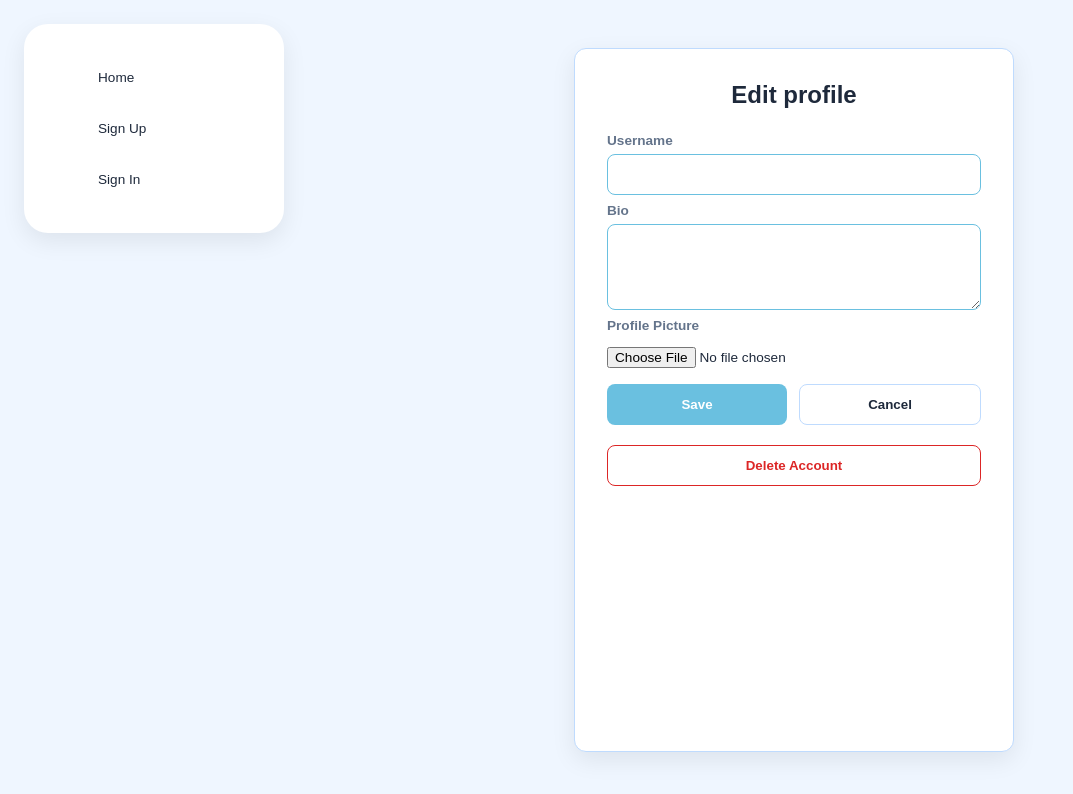
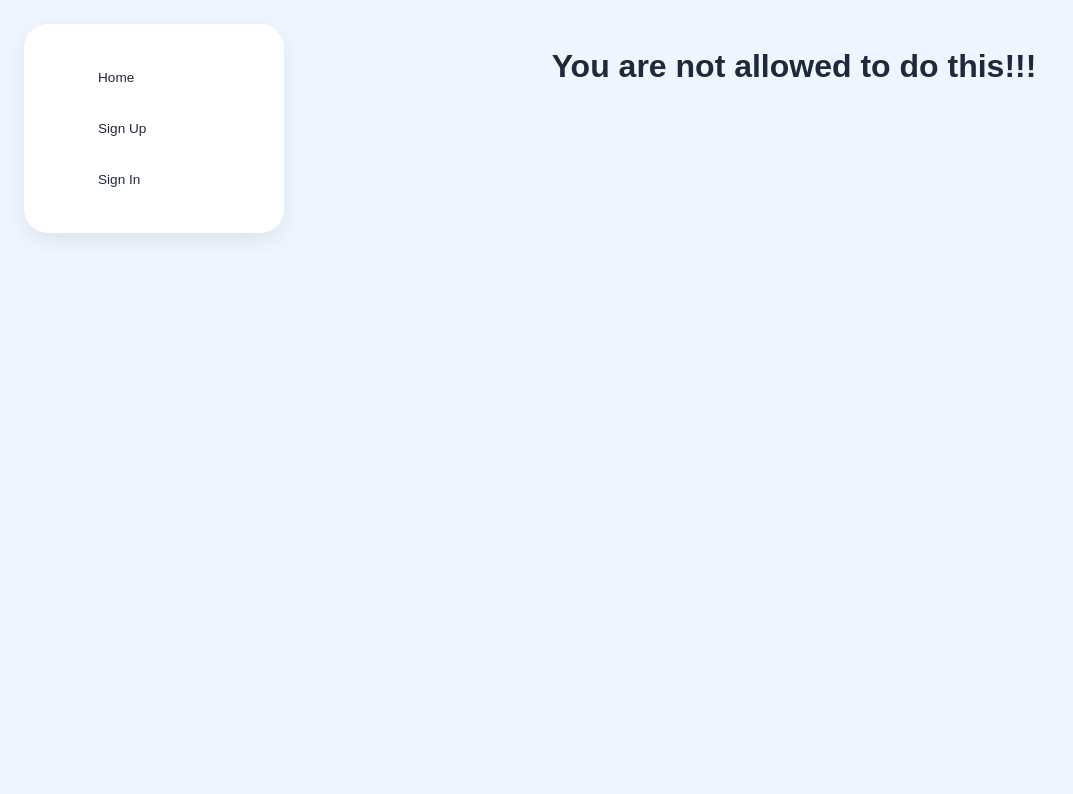
Before and after one commit to fatimaAhmed26/yapp-app-frontend, a React (Vite) app: page /users/1/edit in a window 1280 px wide. Shown: the top 794 px of the page, without its empty margins (0-1073 px from the left). Built offline with nearby package versions, Linux system fonts and the light colour scheme; no server answers; a web font is replaced by a local one.

Commit message:
protect edit route to only owner of profile

```diff
--- a/src/pages/EditProfile.jsx
+++ b/src/pages/EditProfile.jsx
@@ -17,6 +17,10 @@ const EditProfile = (props) => {
              }
              fetchUser()
          }, [userId])
+
+         if (!props.user || props.user._id !== userId) {
+        return <h1>You are not allowed to do this!!!</h1>
+    }
 
     const handleFileChange = (event) => {
         setProfilePic(event.target.files[0])
```
